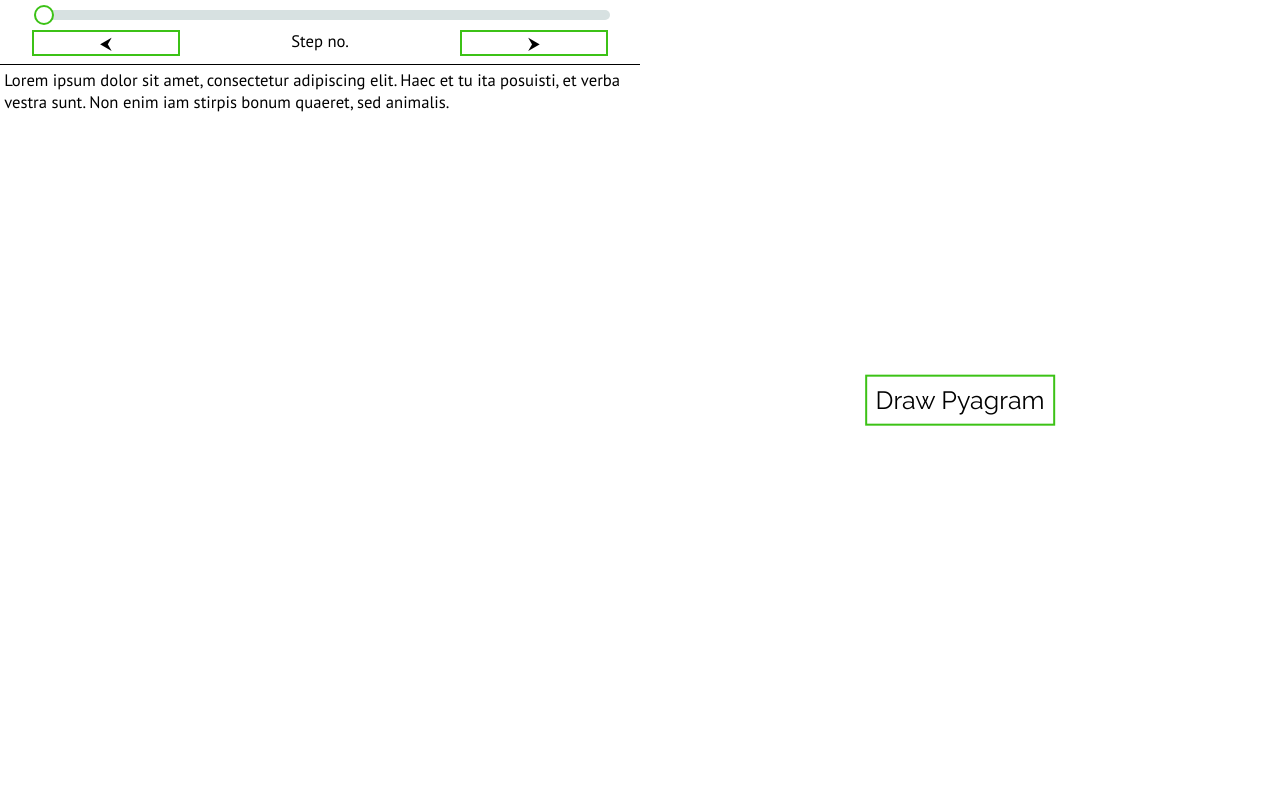
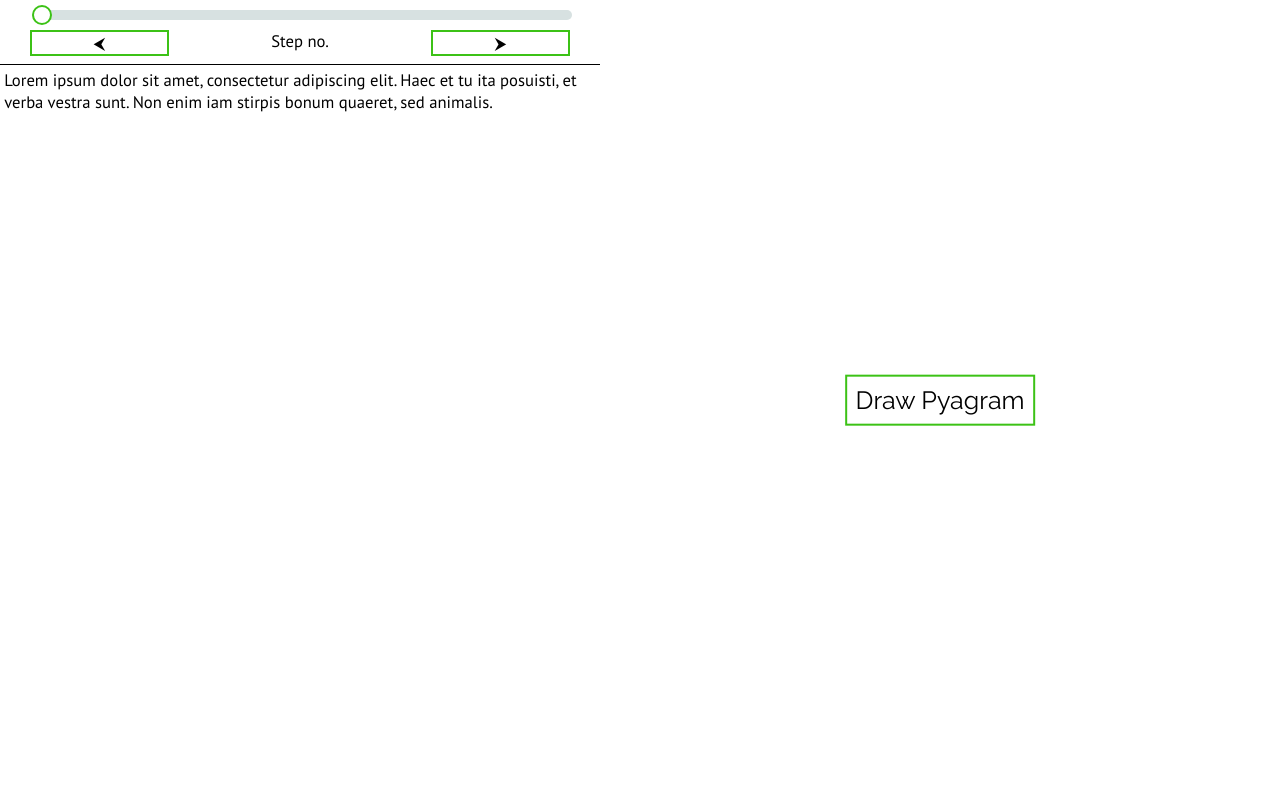
Before and after one commit to sequoia-tree/pyagram, a Flask app: page / in a window 1280 px wide. Run offline with Flask 2, Linux system fonts and the light colour scheme; style sheets or scripts are compiled from the project's sources; some web fonts are replaced.

Commit message:
Revise and clean up the styles. Most notably the pyagram now fills available width.

```diff
--- a/src/packages/renderer/get_html.py
+++ b/src/packages/renderer/get_html.py
@@ -97,6 +97,11 @@ def get_parent_frame_html(parent_frame_name):
         parent_frame_name=parent_frame_name,
     )
 
+# TODO: When the 'Draw Pyagram' overlay shows up again, set the slider back to 0 and reset its min and max values.
+# TODO: If the window gets too narrow, the print output should NOT wrap -- it should become horizontally scrollable.
+
+
+
 # TODO: Right now you have two columns in the STATE_TEMPLATE. Perhaps you should have three: one for the flags and frames, one for object frames, and one for other objects (functions, lists, etc.)?
 
 # TODO: After clicking 'Draw Pyagram':
--- a/src/styles/border.scss
+++ b/src/styles/border.scss
@@ -33,6 +33,42 @@ $line-color: $pitch-black;
   border-color: $color;
 }
 
+.top-border {
+  @include top-border();
+}
+
+.bottom-border {
+  @include bottom-border();
+}
+
+.left-border {
+  @include left-border();
+}
+
+.right-border {
+  @include right-border();
+}
+
 .box {
   @include box();
 }
+
+.top-border-thin {
+  @include top-border($width: $line-width / 2);
+}
+
+.bottom-border-thin {
+  @include bottom-border($width: $line-width / 2);
+}
+
+.left-border-thin {
+  @include left-border($width: $line-width / 2);
+}
+
+.right-border-thin {
+  @include right-border($width: $line-width / 2);
+}
+
+.box-thin {
+  @include box($width: $line-width / 2);
+}
--- /dev/null
+++ b/src/styles/flexbox.scss
@@ -0,0 +1,25 @@
+@mixin flex($flexibility) {
+  flex-basis: auto;
+  flex-grow: $flexibility;
+  flex-shrink: $flexibility;
+}
+
+.flex-column {
+  display: flex;
+  height: 100%;
+  flex-flow: column;
+}
+
+.flex-row {
+  display: flex;
+  width: 100%;
+  flex-flow: row;
+}
+
+.flex-content-fixed {
+  @include flex(0);
+}
+
+.flex-content-dynamic {
+  @include flex(1);
+}
--- a/src/styles/layout.scss
+++ b/src/styles/layout.scss
@@ -1,69 +1,35 @@
 @import 'colors';
 
-$max-width: 1280px;
+$min-window-height: 740px;
+$min-window-width: 0px;
 
-@mixin flex($flexibility) {
-  flex-basis: auto;
-  flex-grow: $flexibility;
-  flex-shrink: $flexibility;
-}
+$bounded-width: 600px;
 
-// TODO: Don't forget to make textbook chapters look nice on mobile.
-
-// TODO: The editor height should start to shrink if the window gets too small. Maybe just give the whole document a min-height?
-
-html {
-  position: relative;
+body {
+  position: absolute;
   height: 100%;
   width: 100%;
-  @media only screen and (min-width: $max-width) {
-    max-width: $max-width;
-    margin: 0 auto;
-  }
-}
-
-.split {
-  position: absolute;
-  top: 0;
-  height: 100%;
-  width: 50%;
-}
-
-.split.left {
-  left: 0;
-}
-
-.split.right {
-  right: 0;
-}
-
-.flex-column {
-  display: flex;
-  height: 100%;
-  flex-flow: column;
-  .flex-content-fixed {
-    @include flex(0);
-  }
-  .flex-content-dynamic {
-    @include flex(1);
-  }
-}
-
-.flex-row {
-  display: flex;
-  width: 100%;
-  flex-flow: row;
-  .flex-content-fixed {
-    @include flex(0);
-  }
-  .flex-content-dynamic {
-    @include flex(1);
-  }
+  min-height: $min-window-height;
+  min-width: $min-window-width;
+  margin: 0;
 }
 
 .scroll-box {
   overflow-x: scroll;
   overflow-y: scroll;
+}
+
+.full-height {
+  height: 100%;
+}
+
+.full-width {
+  width: 100%;
+}
+
+.bounded-width {
+  width: 50%;
+  max-width: $bounded-width;
 }
 
 .center {
--- a/src/styles/main.scss
+++ b/src/styles/main.scss
@@ -2,8 +2,10 @@
 @import 'colors';
 @import 'dropdown';
 @import 'editor';
+@import 'flexbox';
 @import 'layout';
-@import 'overlay';
+@import 'margin';
+@import 'overlap';
 @import 'pyagram';
 @import 'slider';
 @import 'text';
--- /dev/null
+++ b/src/styles/margin.scss
@@ -0,0 +1,61 @@
+$margin-width: 1em;
+
+@mixin top-margin($width: $margin-width) {
+  margin-top: $width;
+}
+
+@mixin bottom-margin($width: $margin-width) {
+  margin-bottom: $width;
+}
+
+@mixin left-margin($width: $margin-width) {
+  margin-left: $width;
+}
+
+@mixin right-margin($width: $margin-width) {
+  margin-right: $width;
+}
+
+@mixin full-margin($width: $margin-width) {
+  margin: $width;
+}
+
+.top-margin {
+  @include top-margin();
+}
+
+.bottom-margin {
+  @include bottom-margin();
+}
+
+.left-margin {
+  @include top-margin();
+}
+
+.right-margin {
+  @include top-margin();
+}
+
+.full-margin {
+  @include full-margin();
+}
+
+.top-margin-thin {
+  @include top-margin($margin-width / 2);
+}
+
+.bottom-margin-thin {
+  @include bottom-margin($margin-width / 2);
+}
+
+.left-margin-thin {
+  @include top-margin($margin-width / 2);
+}
+
+.right-margin-thin {
+  @include top-margin($margin-width / 2);
+}
+
+.full-margin-thin {
+  @include full-margin($margin-width / 2);
+}
--- a/src/styles/overlay.scss
+++ b/src/styles/overlap.scss
@@ -1,4 +1,3 @@
-@import 'border';
 @import 'colors';
 
 @mixin overlap() {
@@ -15,14 +14,13 @@
 }
 
 .overlay {
-  @include overlap();
-  height: 100%;
-  width: 100%;
-  z-index: 1;
   background: $stark-white;
 }
 
-.scroll-overlay {
-  @include top-border($width: $line-width / 2);
-  margin-top: 0.5em;
+.overlay.top {
+  display: block;
 }
+
+.overlay.bottom {
+  display: none;
+}
--- a/src/styles/pyagram.scss
+++ b/src/styles/pyagram.scss
@@ -1,5 +1,6 @@
 @import 'border';
 @import 'colors';
+@import 'margin';
 @import 'text';
 
 @mixin binding-name() {
@@ -7,8 +8,8 @@
 }
 
 @mixin pyagram-element() {
+  @include full-margin();
   width: min-content;
-  margin: 1em;
   white-space: nowrap;
   a {
     text-decoration: none;
@@ -60,12 +61,12 @@
 
 .pyagram-object {
   @include pyagram-element();
-  margin-left: 5em;
+  @include left-margin(5em);
   .pyagram-object-body {
     font-family: $mono-font;
   }
   span.pyagram-object-body {
-    margin-left: 0.5em;
+    @include left-margin(0.5em);
   }
 }
 
--- a/src/styles/text.scss
+++ b/src/styles/text.scss
@@ -2,7 +2,7 @@ $head-font: 'Raleway', sans-serif;
 $sans-font: 'PT Sans', sans-serif;
 $mono-font: 'PT Mono', monospace;
 
-html {
+body {
   font-family: $sans-font;
   font-size: 12.5pt;
 }
@@ -24,6 +24,10 @@ p {
   text-align: left;
 }
 
+.text-center {
+  text-align: center;
+}
+
 .text-right {
   text-align: right;
 }
--- a/templates/index.html
+++ b/templates/index.html
@@ -13,8 +13,8 @@
     {{ utils.include_css('main') }}
     <script src="https://ajax.googleapis.com/ajax/libs/jquery/3.4.1/jquery.min.js"></script>
   </head>
-  <body>
-    <div class="split left">
+  <body class="flex-row">
+    <div class="flex-content-fixed bounded-width">
       <div class="flex-column">
         <div class="flex-content-fixed">
           {{ utils.editor('editor') }}
@@ -22,7 +22,7 @@
         <div class="flex-content-fixed">
           {{ utils.slider('step-slider', 'Step no.', 0, 0) }}
         </div>
-        <div class="flex-content-dynamic scroll-box scroll-overlay">
+        <div class="flex-content-dynamic scroll-box top-border-thin top-margin-thin">
           <p>
             Lorem ipsum dolor sit amet, consectetur adipiscing elit.
             Haec et tu ita posuisti, et verba vestra sunt.
@@ -31,18 +31,19 @@
         </div>
       </div>
     </div>
-    <div class="split right">
-      <div id="overlay" class="overlay">
+    <div class="flex-content-dynamic">
+      <div id="overlay-top" class="full-height overlay top">
         {{ utils.button('editor-button', 'Draw Pyagram', True) }}
       </div>
+      <div id="overlay-bottom" class="full-height overlay bottom">
         <div class="flex-column" style="height: 85%;">
-        <div class="flex-content-fixed title">
+          <div class="flex-content-fixed title text-center">
             Pyagram
           </div>
           <div id="pyagram" class="flex-content-dynamic scroll-box"></div>
         </div>
         <div class="flex-column" style="height: 15%;">
-        <div class="flex-content-fixed title">
+          <div class="flex-content-fixed title text-center">
             Print Output
           </div>
           <div class="flex-content-dynamic scroll-box">
@@ -50,6 +51,7 @@
           </div>
         </div>
       </div>
+    </div>
     {{ utils.include_js('main') }}
   </body>
 </html>
```
Also changed, not shown: src/scripts/index.js (+7 -4 lines), src/scripts/overlay.js (added, +9 -0 lines). Lines whose indentation alone changed are shown as unchanged.
